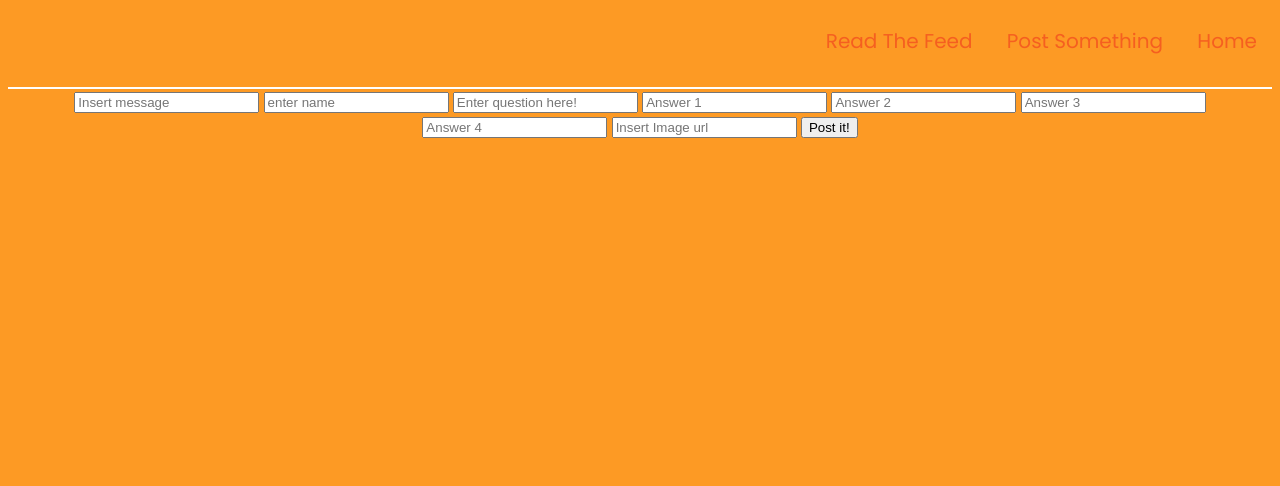
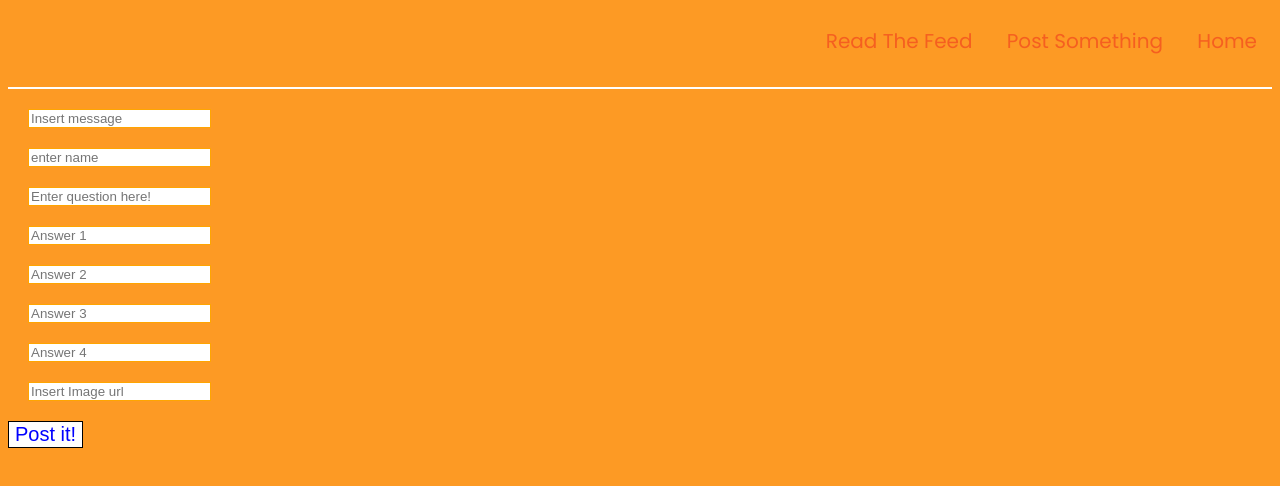
Before and after one commit to girlcodeakl/xero-2020, a website: page public/post.html in a window 1280 px wide. Drawn offline with Linux system fonts and the light colour scheme.

Commit message:
#37 make post.html look nice,using the wireframe as reference

```diff
--- a/public/style.css
+++ b/public/style.css
@@ -74,3 +74,18 @@ header nav{
   font-weight: bold;
   font-size: 22px;
 }
+input {
+  border: 1px solid orange;
+  display: block;
+  background-color: white;
+  color: black;
+  margin:20px
+}
+
+button {
+  display: block;
+ color: blue;
+ background-color: white;
+ border: 1px solid black;
+ font-size: 20px;
+}
```
